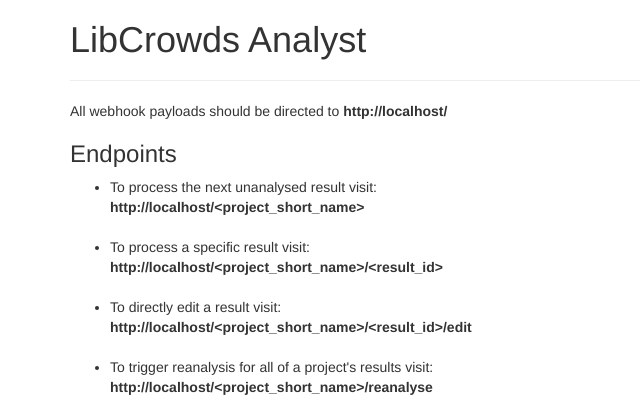
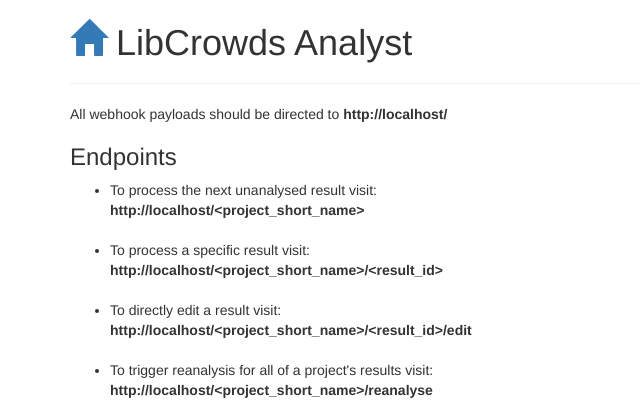
Before and after one commit to LibCrowds/libcrowds-analyst, a Flask app: page / in a window 1280 px wide. Shown: the top 420 px of the page, without its empty margins (0-640 px from the left). Run offline with Flask 2, Linux system fonts and the light colour scheme; parts of the project's set-up code (start-up, migrations or seed data) failed here and were passed over; some libraries are stand-ins or nearby versions.

Commit message:
Add link back to libcrowds

```diff
--- a/libcrowds_analyst/templates/base.html
+++ b/libcrowds_analyst/templates/base.html
@@ -17,7 +17,7 @@
     </head>
     <body>
         <div class="container">
-            <h1>{{ title }}</h1>
+            <h1><a href="http://www.libcrowds.com"><span class="glyphicon glyphicon-home"></span></a> {{ title }}</h1>
             <hr>
             {% include '_flash_messages.html' %}
             {% block content %}{% endblock %}
```
